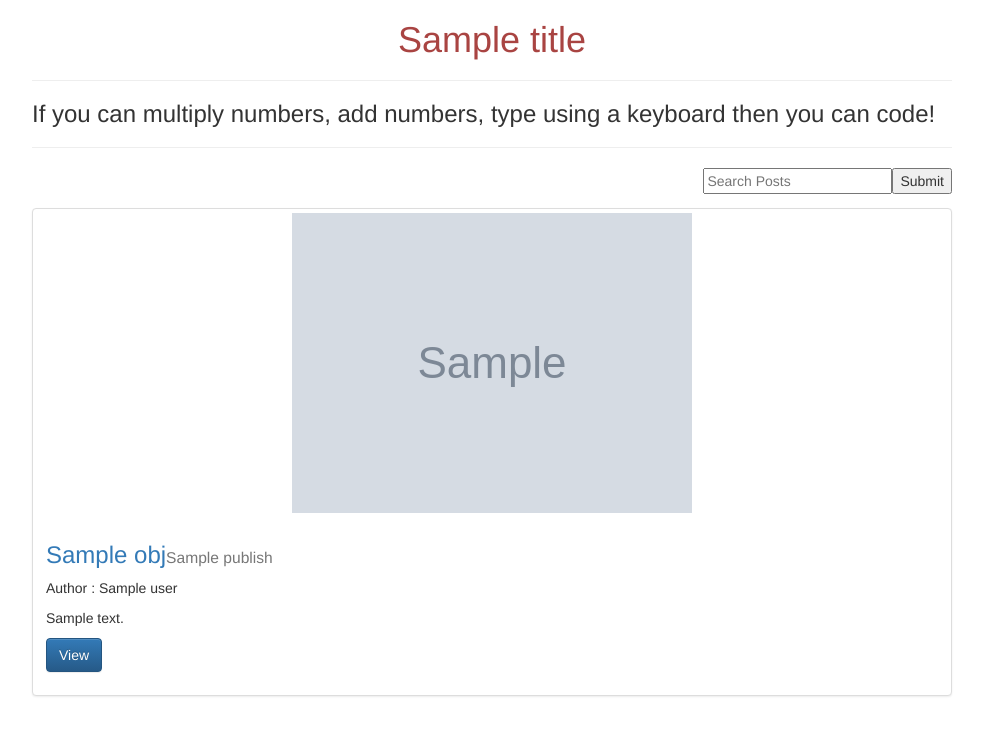
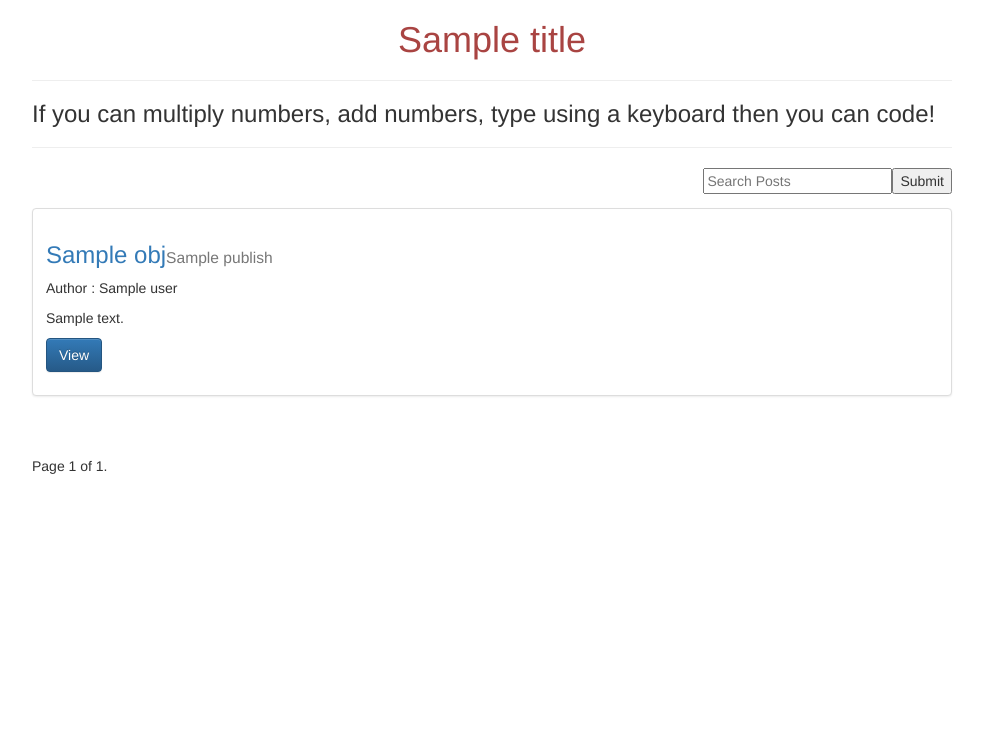
Before and after one commit to hrsvrdhn/blog_django, a Django app: template templates/post_list.html in a window 1280 px wide. Shown: the top 753 px of the page, without its empty margins (148-1131 px from the left). Run offline with Django 3.2, Linux system fonts and the light colour scheme; the template is opened without the code that fills it: most values are stand-ins (such as "Sample title", 1, 10 or a date in 2020); grey boxes marked "Sample" are stand-in pictures; parts of the project's set-up code (start-up, migrations or seed data) failed here and were passed over; some libraries are stand-ins or nearby versions.

Commit message:
template change

```diff
--- a/templates/post_list.html
+++ b/templates/post_list.html
@@ -13,9 +13,6 @@
 <div class="row">
   <div class="col-sm-12">
     <div class="thumbnail">
-      {% if obj.image %}
-	      <img src='{{ obj.image.url }}' class='img-responsive' />
-	    {% endif %}
       <!-- <img src="..." alt="..."> -->
       <div class="caption">
         {% if obj.draft %}<h3>Staff only : Draft </h3> {% endif %} {% if obj.publish > today %} <h3> Staff only :Future Post </h3> {% endif %}
```
